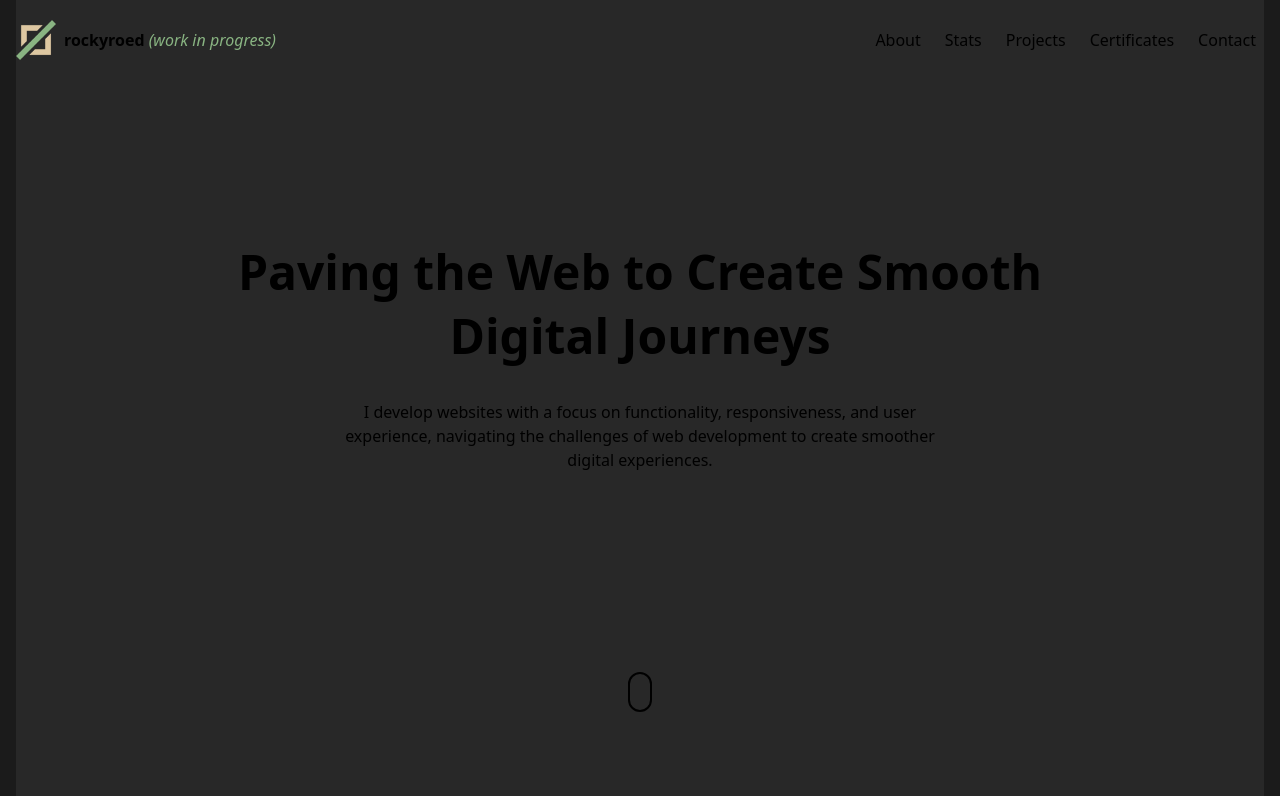
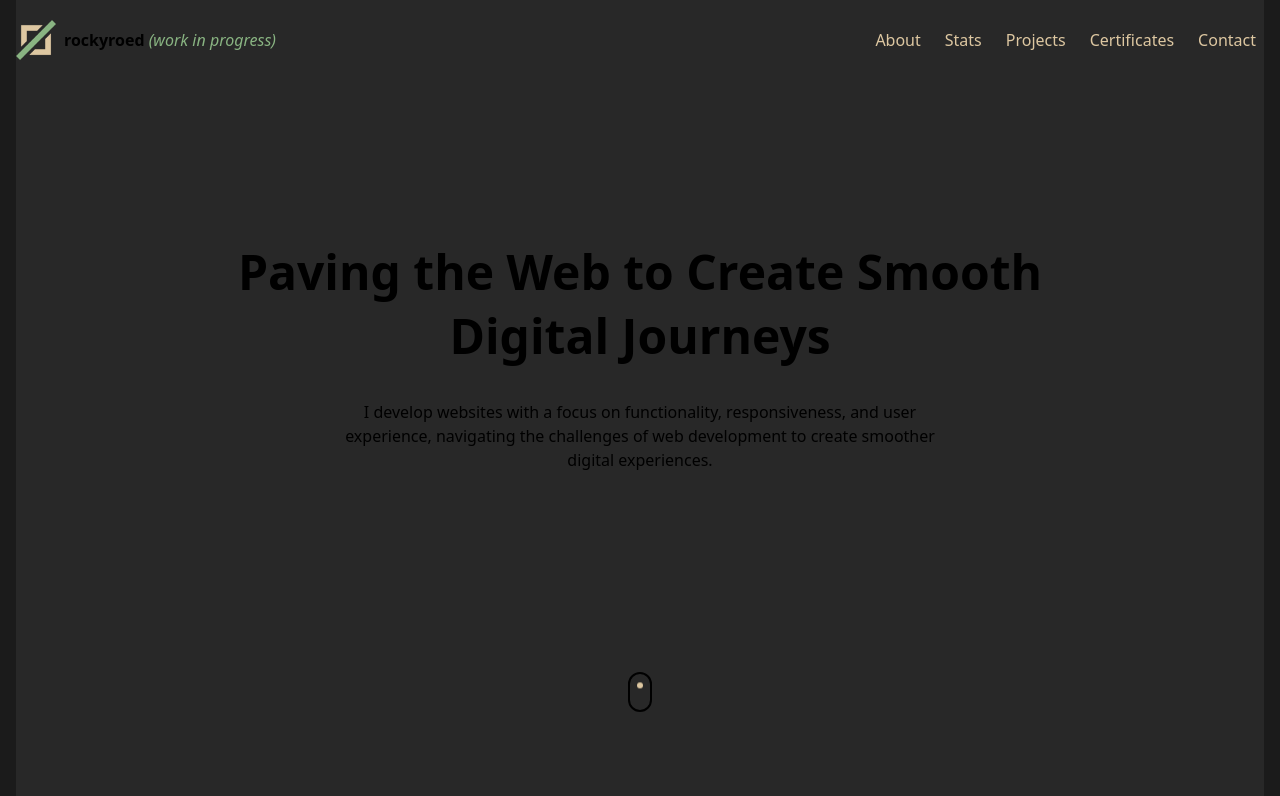
Before and after one commit to rockyroed/portfolio, a React (Vite) app: page / in a window 1280 px wide. Shown: the top 796 px of the page. Built offline with nearby package versions, Linux system fonts and the light colour scheme.

Commit message:
Fix foreground className

```diff
--- a/src/components/Button/index.jsx
+++ b/src/components/Button/index.jsx
@@ -1,6 +1,6 @@
 const Button = ({ value }) => {
   return (
-    <button className="cursor-pointer font-normal text-text text-[16px] p-[8px] w-max transform transition-transform duration-200 hover:scale-110 hover:bg-background rounded-full">
+    <button className="cursor-pointer font-normal text-foreground text-[16px] p-[8px] w-max transform transition-transform duration-200 hover:scale-110 hover:bg-background rounded-full">
       {value}
     </button>
   );
--- a/src/components/Hero/Mouse.jsx
+++ b/src/components/Hero/Mouse.jsx
@@ -13,7 +13,7 @@ export const Mouse = () => {
   return (
     <div className="w-[24px] h-[40px] border-2 rounded-full flex justify-center items-start relative overflow-hidden">
       <div
-        className={`w-[6px] h-[6px] bg-text rounded-full absolute top-2 transition-transform duration-[1200ms] ease-in-out ${position ? 'translate-y-[10px]' : 'translate-y-0'}`}
+        className={`w-[6px] h-[6px] bg-foreground rounded-full absolute top-2 transition-transform duration-[1200ms] ease-in-out ${position ? 'translate-y-[10px]' : 'translate-y-0'}`}
       />
     </div>
   );
```
